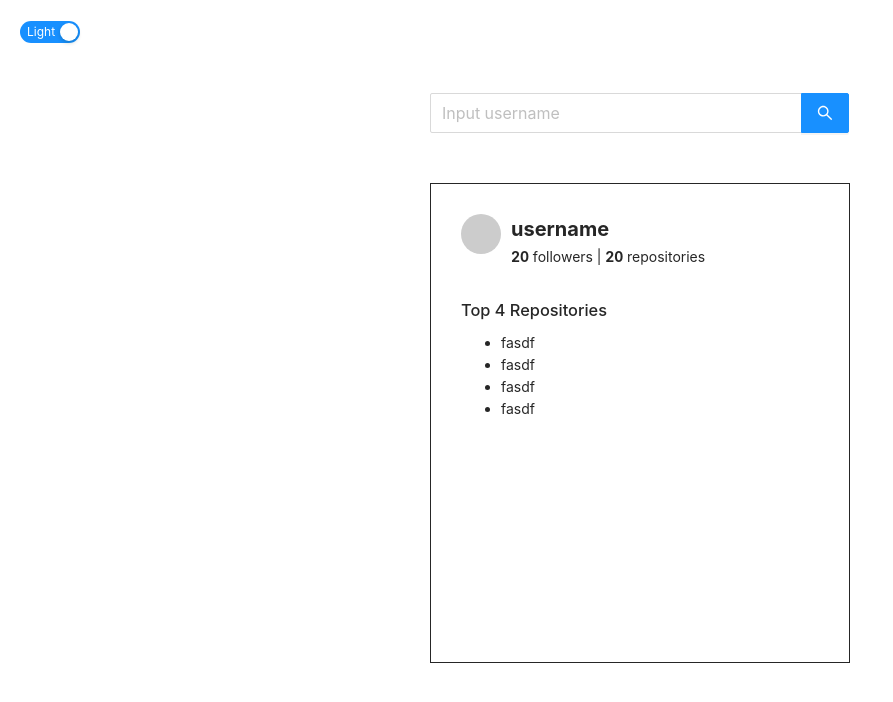
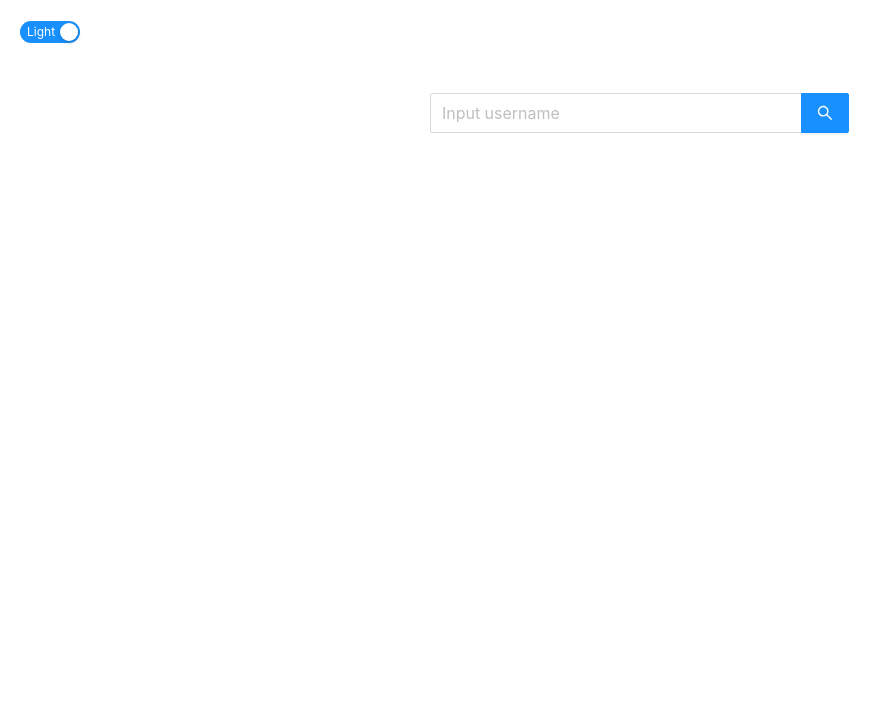
Before and after one commit to ben-cheng565/Github-user-search-app, a React (Create React App) app: page / in a window 1280 px wide. Shown: the top 702 px of the page, without its empty margins (0-893 px from the left). Built offline with nearby package versions, Linux system fonts and the light colour scheme.

Commit message:
feat: Fetch user data based on the search text

```diff
--- a/src/App.jsx
+++ b/src/App.jsx
@@ -1,14 +1,25 @@
-import React from "react";
-import { Button, Col, Row } from "antd";
+import React, { useEffect, useState } from "react";
 import SearchInput from "./components/SearchInput";
 import SearchResult from "./components/SearchResult";
 import ModeSwitch from "./components/ModeSwitch";
 
-const App = () => (
-  <>
-    <ModeSwitch />
-    <SearchInput />
-    <SearchResult />
-  </>
-);
+const App = () => {
+  const [url, setUrl] = useState("");
+  const [username, setUsername] = useState("");
+
+  useEffect(() => {
+    if (username) {
+      setUrl(`https://api.github.com/users/${username}`);
+    }
+  }, [username]);
+
+  return (
+    <>
+      <ModeSwitch />
+      <SearchInput setUsername={setUsername} />
+      <SearchResult url={url} />
+    </>
+  );
+};
+
 export default App;
--- a/src/components/SearchInput/index.jsx
+++ b/src/components/SearchInput/index.jsx
@@ -1,9 +1,10 @@
 import React from "react";
 import Search from "antd/lib/input/Search";
 import styled from "styled-components";
+import http from "../../common/http";
 
-const SearchInput = () => {
-  const onSearch = (value) => console.log(value);
+const SearchInput = ({ setUsername }) => {
+  const onSearch = (value) => setUsername(value);
 
   return (
     <SearchInputContainer>
--- a/src/components/SearchResult/BasicInfo.jsx
+++ b/src/components/SearchResult/BasicInfo.jsx
@@ -2,14 +2,15 @@ import React from "react";
 import { Avatar } from "antd";
 import styled from "styled-components";
 
-const BasicInfo = () => {
+const BasicInfo = ({ userData }) => {
   return (
     <BasicInfoContainer>
-      <Avatar size={"large"} />
+      <Avatar size={"large"} src={userData?.avatar_url} />
       <div>
-        <strong>username</strong>
+        <strong>{userData?.name ?? userData?.login}</strong>
         <div>
-          <strong>20</strong> followers | <strong>20</strong> repositories
+          <strong>{userData?.followers}</strong> followers |{" "}
+          <strong>{userData?.public_repos}</strong> repositories
         </div>
       </div>
     </BasicInfoContainer>
--- a/src/components/SearchResult/TopRepos.jsx
+++ b/src/components/SearchResult/TopRepos.jsx
@@ -1,15 +1,33 @@
-import React from "react";
+import React, { useEffect, useState } from "react";
 import styled from "styled-components";
+import http from "../../common/http";
+import { sortRepos } from "../../common/utils";
 
-const TopRepos = () => {
+const TopRepos = ({ repoUrl }) => {
+  const [repos, setRepos] = useState(null);
+
+  useEffect(() => {
+    if (repoUrl) {
+      http
+        .get(repoUrl)
+        .then((res) => {
+          setRepos(sortRepos(res.data));
+        })
+        .catch(() => {});
+    }
+  }, [repoUrl]);
+
   return (
     <TopReposContainer>
       <h3>Top 4 Repositories</h3>
       <ul>
-        <li>fasdf</li>
-        <li>fasdf</li>
-        <li>fasdf</li>
-        <li>fasdf</li>
+        {repos?.slice(0, 4).map((repo, i) => (
+          <li key={i}>
+            <a href={repo.html_url} target="_blank">
+              {repo.name}
+            </a>
+          </li>
+        ))}
       </ul>
     </TopReposContainer>
   );
--- a/src/components/SearchResult/index.jsx
+++ b/src/components/SearchResult/index.jsx
@@ -1,14 +1,32 @@
-import React from "react";
+import React, { useEffect, useState } from "react";
 import styled from "styled-components";
+import http from "../../common/http";
 import BasicInfo from "./BasicInfo";
 import TopRepos from "./TopRepos";
 
-const SearchResult = () => {
+const SearchResult = ({ url }) => {
+  const [userData, setUserData] = useState(null);
+
+  useEffect(() => {
+    if (url) {
+      http
+        .get(url)
+        .then((res) => {
+          setUserData(res.data);
+
+          console.log(res.data);
+        })
+        .catch(() => {});
+    }
+  }, [url]);
+
   return (
-    <SearchResultContainer>
-      <BasicInfo />
-      <TopRepos />
-    </SearchResultContainer>
+    url && (
+      <SearchResultContainer>
+        <BasicInfo userData={userData} />
+        <TopRepos repoUrl={userData?.repos_url} />
+      </SearchResultContainer>
+    )
   );
 };
 
```
